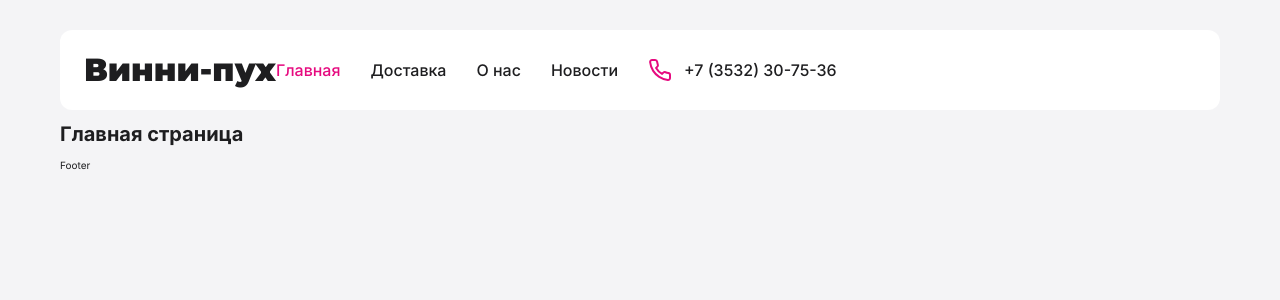
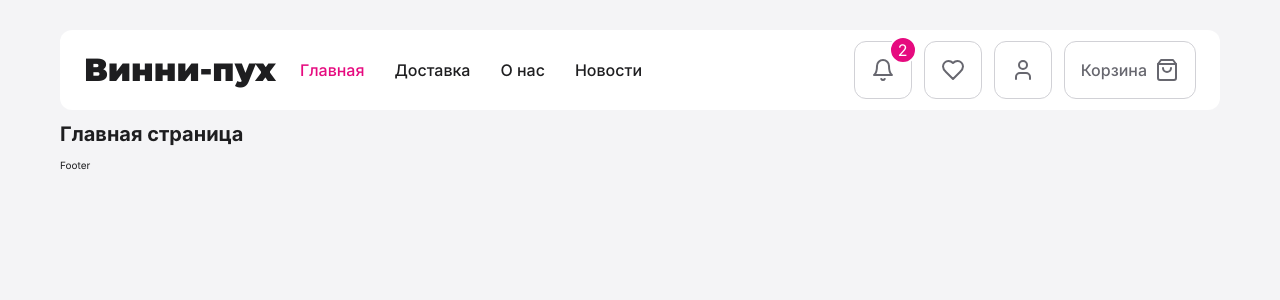
Before and after one commit to DStarky/vinnie, a React (Create React App) app: page / in a window 1280 px wide. Shown: the top 300 px of the page. Built offline with nearby package versions, Linux system fonts and the light colour scheme.

Commit message:
header already done

```diff
--- a/src/assets/styles/_main.scss
+++ b/src/assets/styles/_main.scss
@@ -18,6 +18,7 @@
 html {
   /* 10px */
   font-size: 62.5%;
+  overflow-x: hidden;
 }
 
 
--- /dev/null
+++ b/src/components/BurgerButton/BurgerButton.jsx
@@ -0,0 +1,11 @@
+import styles from './BurgerButton.module.scss';
+
+const BurgerButton = (props) => {
+  const { children, setOpen } = props;
+  return (
+    <button className={styles.Button} onClick={() => setOpen(true)}>
+      {children}
+    </button>
+  )
+}
+export default BurgerButton
--- /dev/null
+++ b/src/components/BurgerButton/BurgerButton.module.scss
@@ -0,0 +1,24 @@
+@import '../../assets/styles/variables';
+
+.Button {
+  background-color: $color-bg-white;
+  border: 1px solid hsl(240, 6%, 83%);
+  padding: 1.6rem;
+  border-radius: 1.2rem;
+  color: hsl(240, 4%, 42%);
+  background-color: hsl(240, 11%, 96%);
+  display: flex;
+  gap: 0.8rem;
+  align-items: center;
+  cursor: pointer;
+  transition: color .2s ease, border .2s ease;
+
+  &:hover {
+    border: 1px solid $color-main;
+    color: $color-main;
+  }
+
+  @media screen and (min-width: 1140px) {
+    display: none;
+  }
+}
--- a/src/components/Header/Header.jsx
+++ b/src/components/Header/Header.jsx
@@ -1,14 +1,26 @@
 import NavBar from '../NavBar/NavBar';
+import HeaderButton from '../HeaderButton/HeaderButton';
+import BurgerButton from '../BurgerButton/BurgerButton';
 import styles from './Header.module.scss';
 import { Link } from 'react-router-dom';
+import { Bell, Heart, Menu, ShoppingBag, User } from 'lucide-react';
+import { useState } from 'react';
+
+const Header = () => {
+  const [isMenuOpen, setIsMenuOpen] = useState(false);
 
 
-const Header = () => {
   return (
-    <header className={styles.Header}>
+    <header className={styles.Header} >
       <Link to="/" className={styles.Logo}>Винни-пух</Link>
-      <NavBar />
-
+      <NavBar isOpen={isMenuOpen} setOpen={setIsMenuOpen} />
+      <div className={styles.Buttons}>
+        <HeaderButton notifications={2}> <Bell className={styles.Icon} /></HeaderButton>
+        <HeaderButton> <Heart className={styles.Icon} /></HeaderButton>
+        <HeaderButton> <User className={styles.Icon} /></HeaderButton>
+        <HeaderButton text="Корзина" > <ShoppingBag className={styles.Icon} /></HeaderButton>
+        <BurgerButton setOpen={setIsMenuOpen}> <Menu /></BurgerButton>
+      </div>
     </header>
   )
 }
--- a/src/components/Header/Header.module.scss
+++ b/src/components/Header/Header.module.scss
@@ -17,4 +17,31 @@
   text-decoration: none;
   color: $color-font-main;
   font-size: 3.2rem;
+  margin-right: 4.8rem;
+
+  @media screen and (max-width: 1360px) {
+    margin-right: 2.4rem;
+  }
+
+  @media screen and (max-width: 1140px) {
+    font-size: 2.4rem;
+  }
 }
+
+.Buttons {
+  display: flex;
+  gap: 12px;
+}
+
+.Icon {
+
+  @media screen and (max-width: 1140px) {
+    width: 2rem;
+    height: 2rem;
+  }
+
+}
+
+.Menu {
+  display: none;
+}
--- /dev/null
+++ b/src/components/HeaderButton/HeaderButton.jsx
@@ -0,0 +1,15 @@
+import styles from './HeaderButton.module.scss';
+
+const HeaderButton = (props) => {
+  const { text, notifications, children } = props;
+  return (
+    <button className={styles.Button}>
+      {text && <p>{text}</p>}
+      {children}
+      {notifications && <div className={styles.Notification}>{notifications}</div>}
+    </button>
+
+  )
+
+}
+export default HeaderButton
--- /dev/null
+++ b/src/components/HeaderButton/HeaderButton.module.scss
@@ -0,0 +1,60 @@
+@import '../../assets/styles/variables';
+
+.Button {
+  background-color: $color-bg-white;
+  border: 1px solid hsl(240, 6%, 83%);
+  padding: 1.6rem;
+  border-radius: 1.2rem;
+  color: hsl(240, 4%, 42%);
+  display: flex;
+  gap: 0.8rem;
+  align-items: center;
+  cursor: pointer;
+  transition: color .2s ease, border .2s ease;
+  position: relative;
+
+  & p {
+    font-size: 1.6rem;
+    font-weight: 500;
+    line-height: 1.5;
+  }
+
+  &:hover {
+    border: 1px solid $color-main;
+    color: $color-main;
+  }
+
+  @media screen and (max-width: 768px) {
+
+    &:nth-child(1),
+    &:nth-child(2),
+    &:nth-child(3) {
+      display: none;
+    }
+
+  }
+
+  @media screen and (max-width: 576px) {
+
+    &:nth-child(4) {
+      display: none;
+    }
+
+  }
+}
+
+.Notification {
+  width: 2.8rem;
+  height: 2.8rem;
+  background-color: $color-main;
+  border: 2px solid $color-bg-white;
+  position: absolute;
+  border-radius: 50%;
+  top: -0.6rem;
+  right: -0.6rem;
+  display: flex;
+  justify-content: center;
+  align-items: center;
+  color: white;
+  font-size: 1.6rem;
+}
--- a/src/components/NavBar/NavBar.jsx
+++ b/src/components/NavBar/NavBar.jsx
@@ -1,13 +1,13 @@
 import { NavLink } from 'react-router-dom';
 import styles from './NavBar.module.scss';
 import menuElements from '../../data/navigation';
-import { Phone } from 'lucide-react';
+import { Phone, X } from 'lucide-react';
 
 
-const NavBar = () => {
+const NavBar = ({ isOpen, setOpen }) => {
   return (
-    <nav>
-      <ul className={styles.Navigation}>
+    <nav className={styles.NavBar} onClick={() => setOpen(false)}>
+      <ul className={styles.Navigation} style={isOpen ? { top: 0 } : {}}>
         {menuElements.map(({ id, title, link }) => {
           return <li key={id}>
             <NavLink className={({ isActive }) => isActive ? styles.Active : styles.Link} to={link}>{title}</NavLink>
@@ -18,6 +18,7 @@ const NavBar = () => {
           <a href="tel:+73532307536">+7 (3532) 30-75-36</a>
         </div>
       </ul>
+      <X size={48} className={styles.X} style={isOpen ? { display: 'block' } : {}} />
     </nav>
   )
 }
--- a/src/components/NavBar/NavBar.module.scss
+++ b/src/components/NavBar/NavBar.module.scss
@@ -4,6 +4,41 @@
   display: flex;
   gap: 3rem;
   list-style-type: none;
+
+  @media screen and (max-width: 1140px) {
+    display: flex;
+    flex-direction: column;
+    align-items: center;
+    justify-content: center;
+    gap: 12px;
+
+    position: fixed;
+    top: -100%;
+    left: 0;
+    width: 100%;
+    height: 100%;
+
+    list-style: none;
+    background-color: $color-bg-gray;
+    transition-duration: .25s;
+    z-index: 1;
+
+    & a {
+      font-size: 2.4rem;
+    }
+  }
+}
+
+.X {
+  display: none;
+
+  @media screen and (max-width: 1140px) {
+    position: fixed;
+    top: 10%;
+    right: 10%;
+    z-index: 1;
+
+  }
 }
 
 .Active {
@@ -62,4 +97,13 @@
     }
   }
 
+  @media screen and (max-width: 1360px) {
+    display: none;
+  }
 }
+
+.NavBar {
+  flex-grow: 1;
+
+
+}
```
